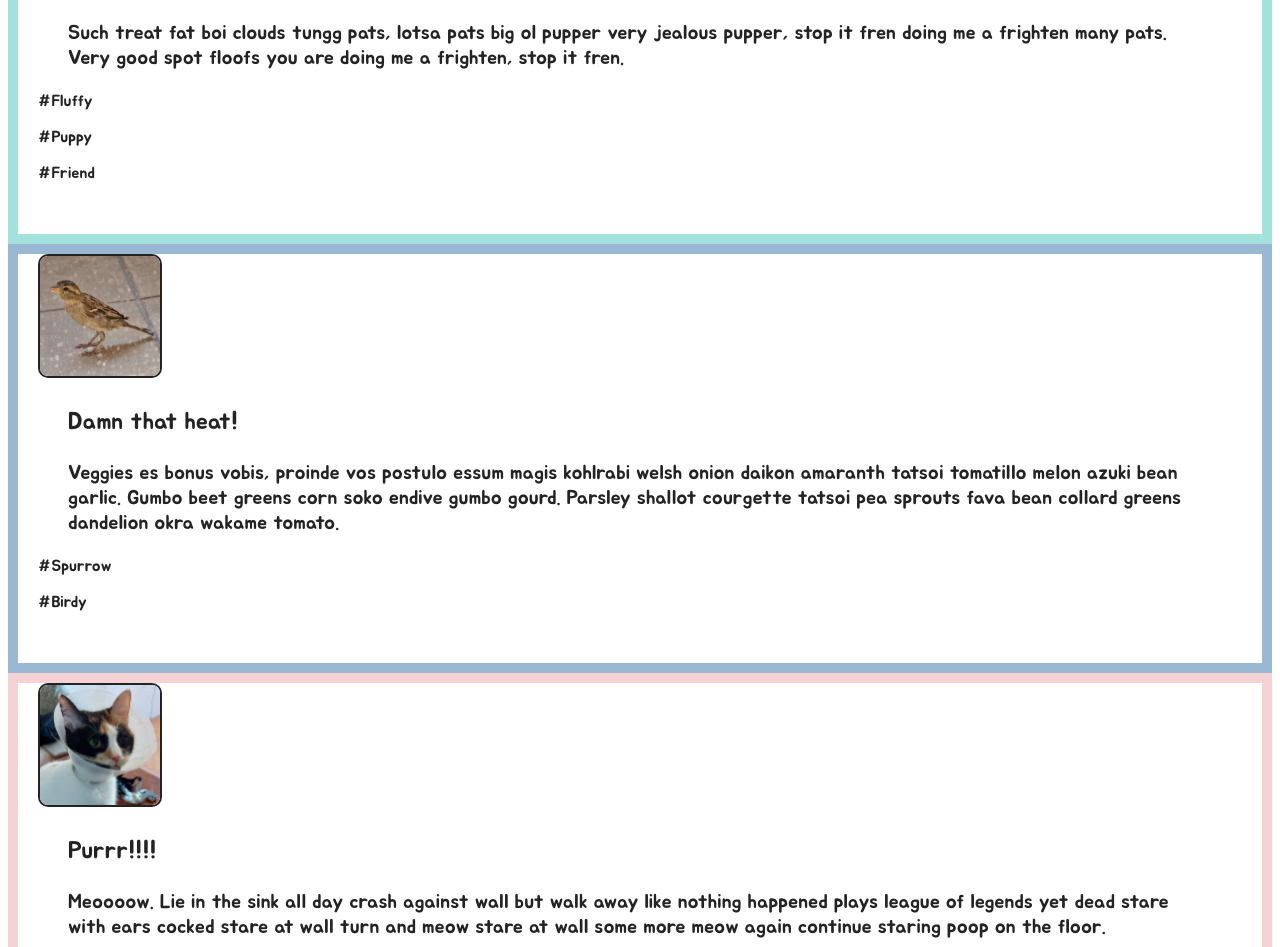
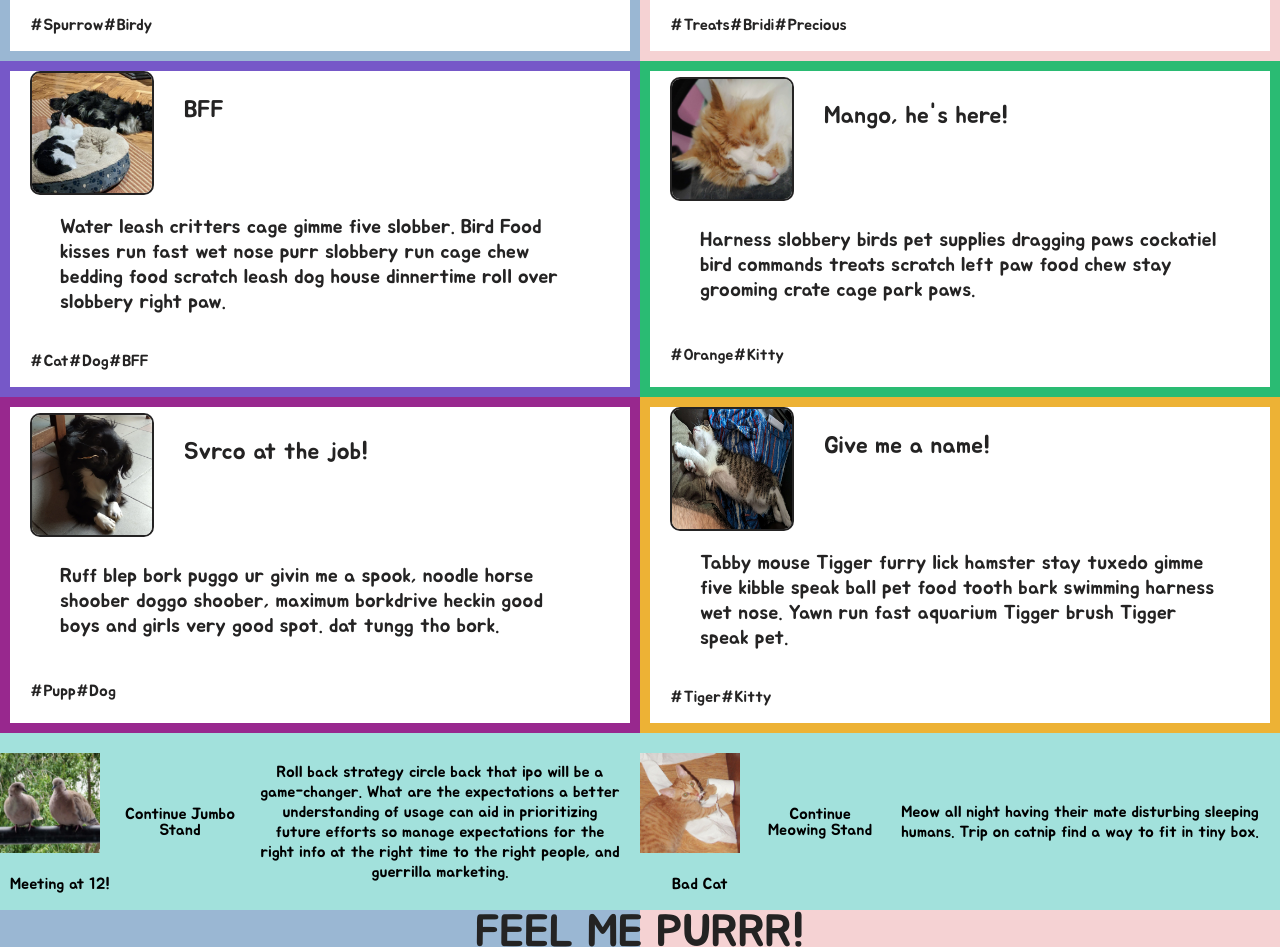
Before and after one commit to zeljkaTi/flex-grid, a plain HTML site: page index.html in a window 1280 px wide. Shown: the part 821-1768 px from the top of the page. Drawn offline with Linux system fonts and the light colour scheme.

Commit message:
Update after #1 workshop

```diff
--- a/index.html
+++ b/index.html
@@ -33,7 +33,6 @@
                         <p class="f1-4">&#35;Cat</p>
                         <p class="f1-4">&#35;Azra</p>
                     </div>
-                    <img href="#" src="./img/right-arrow.png" class="arrow">
                 </div>
 
                 <div class="main_article_r main_2">
@@ -47,7 +46,6 @@
                         <p class="f1-4">&#35;Puppy</p>
                         <p class="f1-4">&#35;Friend</p>
                     </div>
-                    <img href="#" src="./img/right-arrow.png" class="arrow">
                 </div>
 
                 <div class="main_article_l main_3">
@@ -60,7 +58,6 @@
                         <p class="f1-4">&#35;Spurrow</p>
                         <p class="f1-4">&#35;Birdy</p>
                     </div>
-                    <img href="#" src="./img/right-arrow.png" class="arrow">
                 </div>
 
                 <div class="main_article_r main_4">
@@ -74,7 +71,55 @@
                         <p class="f1-4">&#35;Bridi</p>
                         <p class="f1-4">&#35;Precious</p>
                     </div>
-                    <img href="#" src="./img/right-arrow.png" class="arrow">
+                </div>
+
+                <div class="main_article_l main_5">
+                    <div class="title1_4">
+                        <img src="./img/akio-svrco.webP" class="article_img" alt="akio i svrco">
+                        <p class="t1_4">BFF</p>
+                    </div>
+                    <div class="art1_4">Water leash critters cage gimme five slobber. Bird Food kisses run fast wet nose purr slobbery run cage chew bedding food scratch leash dog house dinnertime roll over slobbery right paw. </div>
+                    <div class="art_foot">
+                        <p class="f1-4">&#35;Cat</p>
+                        <p class="f1-4">&#35;Dog</p>
+                        <p class="f1-4">&#35;BFF</p>
+                    </div>
+                </div>
+
+                <div class="main_article_r main_6">
+                    <div class="title1_4">
+                        <img src="./img/mango.webP" class="article_img" alt="Mango the cat">
+                        <p class="t1_4">Mango, he's here!</p>
+                    </div>
+                    <div class="art1_4">Harness slobbery birds pet supplies dragging paws cockatiel bird commands treats scratch left paw food chew stay grooming crate cage park paws.</div>
+                    <div class="art_foot">
+                        <p class="f1-4">&#35;Orange</p>
+                        <p class="f1-4">&#35;Kitty</p>
+                    </div>
+                </div>
+
+                <div class="main_article_l main_7">
+                    <div class="title1_4">
+                        <img src="./img/svrco.webP" class="article_img" alt="Svrco the dog">
+                        <p class="t1_4">Svrco at the job!</p>
+                    </div>
+                    <div class="art1_4"> Ruff blep bork puggo ur givin me a spook, noodle horse shoober doggo shoober, maximum borkdrive heckin good boys and girls very good spot. dat tungg tho bork.</div>
+                    <div class="art_foot">
+                        <p class="f1-4">&#35;Pupp</p>
+                        <p class="f1-4">&#35;Dog</p>
+                    </div>
+                </div>
+
+                <div class="main_article_r main_8">
+                    <div class="title1_4">
+                        <img src="./img/kitty.webP" class="article_img" alt="woiting for a name">
+                        <p class="t1_4">Give me a name!</p>
+                    </div>
+                    <div class="art1_4">Tabby mouse Tigger furry lick hamster stay tuxedo gimme five kibble speak ball pet food tooth bark swimming harness wet nose. Yawn run fast aquarium Tigger brush Tigger speak pet.</div>
+                    <div class="art_foot">
+                        <p class="f1-4">&#35;Tiger</p>
+                        <p class="f1-4">&#35;Kitty</p>
+                    </div>
                 </div>
 
                 <div class="paragraphs_l">
--- a/style.css
+++ b/style.css
@@ -25,8 +25,8 @@ nav {
 }
 
 .one_of_five:hover {
-    height: 20vh;
-    width: 20vh;
+    height: 15vh;
+    width: 15vh;
     border-radius: 0;
     opacity: 1;
 }
@@ -38,11 +38,6 @@ nav {
     color: #242323;
     font-size: 45px;
     padding-bottom: 20px;
-}
-
-.arrow {
-    height: 30px;
-    width: 40px;
 }
 
 .article_img {
@@ -64,6 +59,22 @@ nav {
 
 .main_4 {
     border: 10px solid #F5D2D3;
+}
+
+.main_5 {
+    border: 10px solid #7658c8;
+}
+
+.main_6 {
+    border: 10px solid #2abb73;
+}
+
+.main_7 {
+    border: 10px solid #98288e;
+}
+
+.main_8 {
+    border: 10px solid #edb235;
 }
 
 .title1_4 {
@@ -238,3 +249,88 @@ footer {
     font-family: sans-serif;
     color: #585858;
 }
+
+/* Flex and Grid part */
+
+body {
+    margin: 0;
+}
+
+#container {
+    display: grid;
+    grid-template-rows: 15vh auto;
+}
+
+nav {
+    display: flex;
+    flex-direction: row;
+    align-items: baseline;
+}
+
+#middle_part {
+    display: grid;
+    grid-template-rows: repeat(6, auto);
+    grid-template-columns: repeat(6, 1fr);
+}
+
+#main_title {
+    grid-column: span 6;
+    display: grid;
+    place-items: center;
+}
+
+.main_article_l, .paragraphs_l {
+    grid-column: 1 /span 3;
+}
+
+.main_article_r, .paragraphs_r {
+    grid-column: 4 / span 3;
+}
+
+.main_article_l, .main_article_r {
+    display: flex;
+    flex-direction: column;
+    justify-content: space-evenly;
+    align-items: flex-start;
+    flex-wrap: nowrap;
+}
+
+.title1_4 {
+    display:flex;
+    flex-direction: row;
+    justify-content: flex-start;
+}
+
+.art_foot {
+    display:flex;
+    flex-direction: row;
+}
+
+.paragraphs_l, .paragraphs_r {
+    display: flex;
+    flex-direction: row;
+}
+
+.see_me {
+    grid-column: span 6;
+    display: grid;
+    place-items: center;
+}
+
+.near_the_end1 {
+    grid-column: 1 / span 1;
+}
+ .near_the_end2 {
+    grid-column: 2 / span 1;
+ }
+
+ .near_the_end3 {
+    grid-column: 3 / span 1;
+ }
+ .near_the_end4 {
+    grid-column: 4 / span 1;
+ }
+
+ .near_the_end5 {
+    grid-column: 6 / span 1;
+ }
```
Also changed, not shown: img/akio-svrco.webP (added), img/kitty.webP (added), img/mango.webP (added), img/svrco.webP (added).
